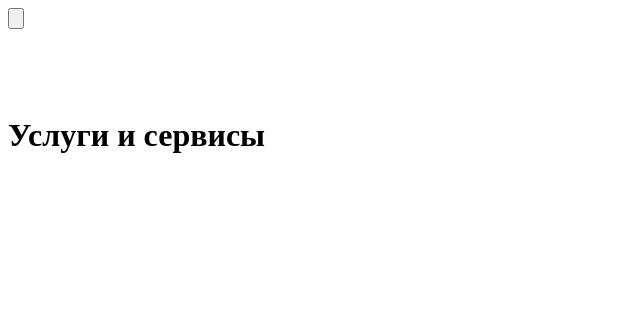
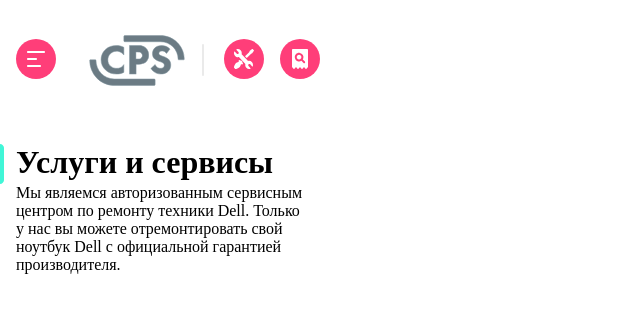
Before and after one commit to Evseev53/kata, a plain HTML site: page index.html in a window 1280 px wide. Shown: the whole page, without its empty margins (0-640 px from the left). Drawn offline with Linux system fonts and the light colour scheme.

Commit message:
First test

```diff
--- a/index.html
+++ b/index.html
@@ -5,24 +5,32 @@
     <title>Сервисный центр CPS</title>
     <link rel="stylesheet" href="style.css">
 </head>
-<body>
+<body class="body">
 <header class="header">
-    <nav class="navigation">
-        <button><img class="menu-burger" src="img/burger.svg" alt=""></button>
-    </nav>
-    <img class="logo" src="" alt=""> <!--Тут логотип-->
-    <ul class="topbar">
-        <li><!--Тут топбар--></li>
-    </ul>
+    <button class="header--button button-burger"><img src="img/burger.svg" alt=""></button>
+    <img class="header--logo" src="img/logo.svg" alt=""> <!--Тут логотип-->
+    <img class="header--divider" src="img/divider.svg" alt="">
+    <button class="header--button button-repair"><img src="img/repair.svg" alt=""></button>
+    <button class="header--button button-checkstatus"><img src="img/checkstatus.svg" alt=""></button>
 </header>
-<main>
-    <h1 class="title">Услуги и сервисы</h1>
+<main class="main">
+    <div class="main--title">
+        <img class="title--highlight" src="img/highlight.svg" alt="">
+        <h1 class="title--h1">Услуги и сервисы</h1>
+    </div>
     <div class="menu">
         <!--Тут кнопки после заголовка-->
     </div>
-    <article class="text">
-        <!--основной текст-->
-    </article>
+    <section class="content">
+        <div class="content--menu">
+
+        </div>
+        <article class="content--text">
+        Мы являемся авторизованным сервисным центром по ремонту техники Dell.
+        Только у нас вы можете отремонтировать свой ноутбук Dell с официальной гарантией производителя.
+        </article>
+    </section>
+
 </main>
 </body>
 </html>
--- a/style.css
+++ b/style.css
@@ -1,6 +1,65 @@
+.body {
+    margin: 0;
+    width: 320px;
+}
+
 .header {
     display: flex;
+    margin: 0;
     width: 320px;
     height: 88px;
     color: #FFFFFF;
+    padding: 16px;
+    justify-content: flex-start;
+    align-items: center;
 }
+
+.header--button {
+    padding: 0;
+    margin: 0;
+    margin-right: 16px;
+    border: none;
+    background-color: white;
+}
+
+.header--logo {
+    padding: 17px;
+    padding-top: 0;
+    padding-bottom: 0;
+    height: 51px;
+    margin: 0;
+}
+
+.header--divider {
+    height: 32px;
+    margin: 0;
+    margin-right: 20px;
+    padding: 0;
+}
+
+.main--title {
+    display: flex;
+    justify-content: flex-start;
+    margin: 0;
+    height: 40px;
+}
+
+.title--highlight {
+    margin: 0;
+    margin-right: 12px;
+}
+
+.main {
+    padding-top: 24px;
+    margin: 0;
+}
+
+.title--h1 {
+    padding: 0;
+    margin: 0;
+}
+
+.content--text {
+    padding-left: 16px;
+    padding-right: 16px;
+}
```
Also changed, not shown: img/burger.svg (added), img/checkstatus.svg (added), img/divider.svg (added), img/highlight.svg (added), img/logo.svg (added), img/repair.svg (added).
